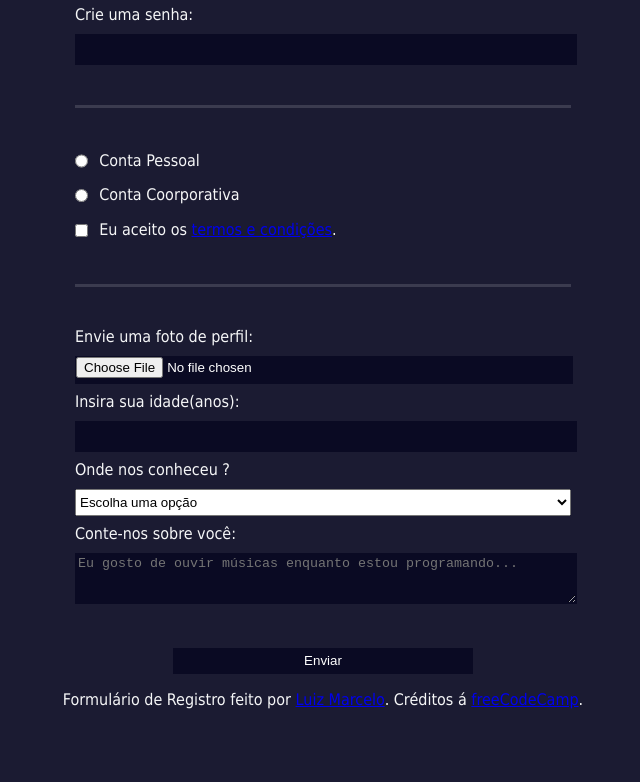
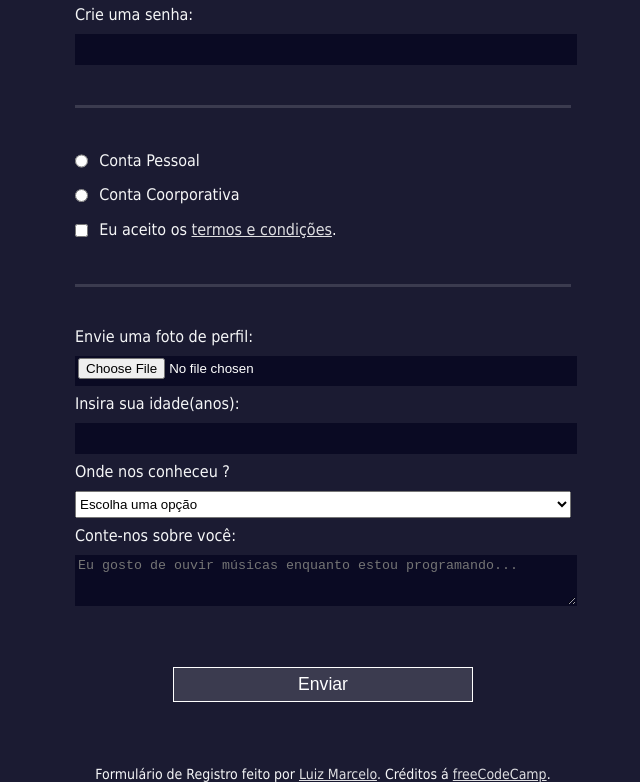
Before and after one commit to loiznaka/Formulario_RegistroHTML, a plain HTML site: page index.html in a window 1280 px wide. Shown: the part 375-1157 px from the top of the page, without its empty margins (317-957 px from the left). Before the commit the page ends 1084 px from the top, so only its background shows below. Drawn offline with Linux system fonts and the light colour scheme.

Commit message:
Customização Final com CSS.

```diff
--- a/styles.css
+++ b/styles.css
@@ -18,6 +18,7 @@ form {
     max-width: 500px;
     min-width: 300px;
     width: 60vw;
+    padding-bottom: 2em;
 }
 
 fieldset {
@@ -43,8 +44,7 @@ select {
     min-height: 2em;
 }
 
-input,
-textarea {
+input,textarea {
     background-color: #0a0a23;
     border: 1px solid #0a0a23;
     color: #ffffff;
@@ -56,9 +56,25 @@ textarea {
     vertical-align: middle;
 }
 
-/*Codigo seleciona o input que possui o atributo type igual á submit */
 input[type="submit"] {
     display: block;
     width: 60%;
-    margin: 0 auto;
+    margin: 1em auto;
+    height: 2em;
+    font-size: 1.1rem;
+    background-color: #3b3b4f;
+    border-color: white;
+    min-width: 300px;
 }
+
+input[type="file"] {
+    padding: 1px 2px;
+}
+
+a {
+    color: #dfdfe2;
+}
+
+footer {
+    font-size: 14px;
+}
```
